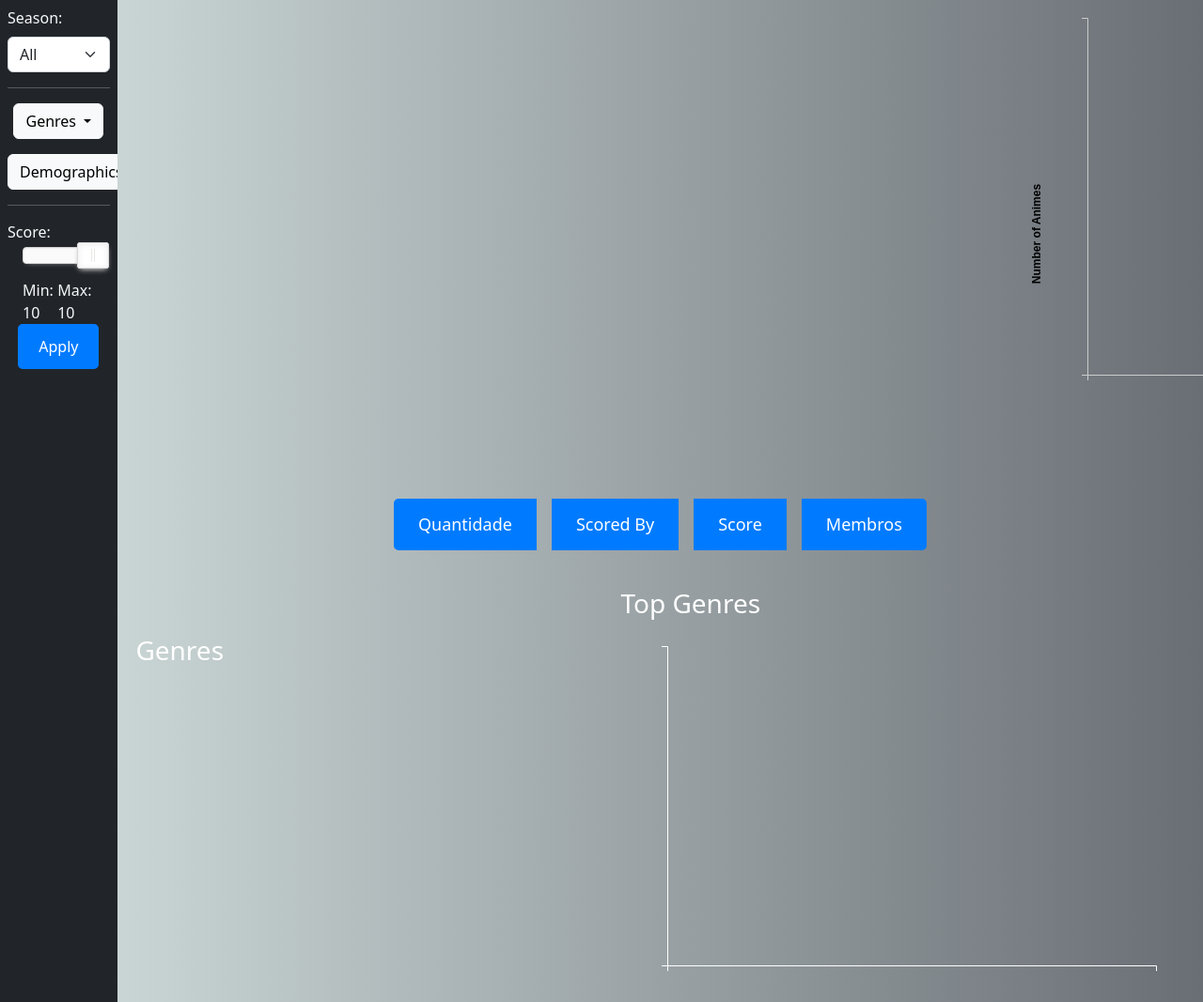
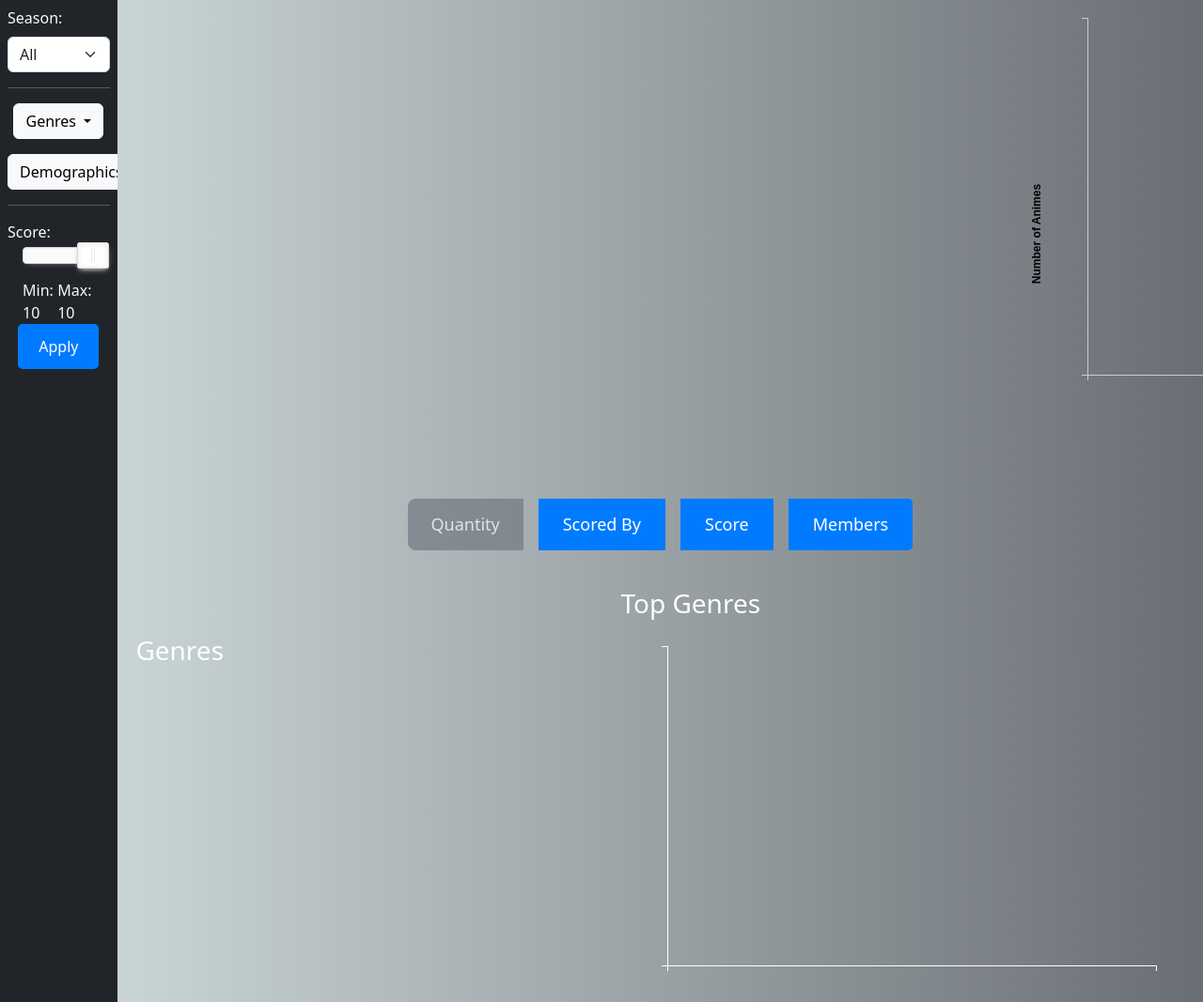
Before and after one commit to BrunoPascoa76/VI-2024-project, a Python web app: template templates/dashboard1.html in a window 1280 px wide. Shown: the part 135-1202 px from the top of the page at 94% size. Run offline with Jinja, Linux system fonts and the light colour scheme; the template is opened without the code that fills it: most values are stand-ins (such as "Sample title", 1, 10 or a date in 2020); some libraries are stand-ins or nearby versions.

Commit message:
temporary commit until decision is made

```diff
--- a/static/js/graph_interaction.js
+++ b/static/js/graph_interaction.js
@@ -13,6 +13,13 @@ function handleSpiderDemographicsClick(demographic){
     redirect(current_filters);
 }
 
+function handleMetricButtonsClick(metric){
+    document.getElementById("selected-metric").value = metric
+    let current_filters=extractFilterValues();
+
+    redirect(current_filters,"/dashboard1?");
+}
+
 function extractFilterValues() {
     let current_filters={}
 
@@ -21,6 +28,8 @@ function extractFilterValues() {
 
     current_filters["year"] = document.getElementById("yearSelect").value
     current_filters["season"] = document.getElementById("seasonSelect").value
+
+    current_filters["metric"] = document.getElementById("selected-metric").value
 
     let genres = []
     document.querySelectorAll('input[name="genres"]').forEach(genre => {
@@ -41,11 +50,11 @@ function extractFilterValues() {
     return current_filters
 }
 
-function redirect(current_filters) {
-    let urlString="/home?"
+function redirect(current_filters,urlString="/home?") {
 
     urlString += `min_score=${current_filters["min_score"]}&max_score=${current_filters["max_score"]}`
     urlString += `&year=${current_filters["year"]}&season=${current_filters["season"]}`
+    urlString += `&metric=${current_filters["metric"]}`
 
     current_filters["genres"].forEach(genre => {
         urlString += `&genres=${genre}`
--- a/templates/barchart_genres.html
+++ b/templates/barchart_genres.html
@@ -77,7 +77,7 @@
         .attr("x", d => x(d.label) + x.bandwidth() / 2)
         .attr("y", d => y(d.value) - 5)
         .attr("text-anchor", "middle")
-        .text(d => d.value);
+        .text(d => Math.round(d.value*100)/100);
 
     // Sorting function with transition
     function sortBars() {
@@ -101,7 +101,7 @@
             .duration(1000)
             .attr("x", d => x(d.label) + x.bandwidth() / 2)  // Move labels with bars
             .attr("y", d => y(d.value) - 5)  // Position labels above the bars
-            .text(d => d.value);  // Update label text to match new value
+            .text(d => Math.round(d.value*100)/100);  // Update label text to match new value
 
         // Re-render the X-axis with updated domain and transition
         svg4.select(".x-axis")  // Select the X-axis group
--- a/templates/dashboard1.html
+++ b/templates/dashboard1.html
@@ -28,9 +28,6 @@ body {
         background: linear-gradient(to right, #d4e0df, #696e74);
         color: #fff;
     }
-
-
-
 </style>
 <div class="d-flex flex-column">
     <div class="p-2">
@@ -47,13 +44,26 @@ body {
         </div>
     </div>
     <div class="p-2 d-flex flex-column">
-            <div class="p-2 mb-3 d-flex justify-content-center" >
+        <div class="p-2 mb-3 d-flex justify-content-center">
             <div class="btn-group" role="group" aria-label="Action Buttons">
-                    <button type="button" class="btn btn-primary btn-lg mx-2" id="btnQuantidade">Quantidade</button>
-                    <button type="button" class="btn btn-primary btn-lg mx-2" id="btnScoredBy">Scored By</button>
-                    <button type="button" class="btn btn-primary btn-lg mx-2" id="btnScore">Score</button>
-                    <button type="button" class="btn btn-primary btn-lg mx-2" id="btnMembros">Membros</button>
+                <button type="button"
+                    class="btn btn-lg mx-2 {% if 'metric' not in filters or filters.metric == 'quantity' %}btn-secondary{% else %}btn-primary{%endif %}"
+                    id="btnQuantidade" onclick="handleMetricButtonsClick('quantity')" {% if "metric" not in filters or
+                    filters.metric=="quantity" %}disabled{%endif %}>Quantity</button>
+
+                <button type="button" class="btn btn-lg mx-2 {% if 'metric'in filters and filters.metric == 'scored_by' %}btn-secondary{% else %}btn-primary{%endif %}" id="btnScoredBy"
+                    onclick="handleMetricButtonsClick('scored_by')" {% if "metric" in filters and
+                    filters.metric=="scored_by" %}disabled{%endif %}>Scored By</button>
+
+                <button type="button" class="btn btn-lg mx-2 {% if 'metric'in filters and filters.metric == 'score' %}btn-secondary{% else %}btn-primary{%endif %}" id="btnScore"
+                    onclick="handleMetricButtonsClick('score')" {% if "metric" in filters and filters.metric=="score"
+                    %}disabled{%endif %}>Score</button>
+                <button type="button" class="btn btn-lg mx-2 {% if 'metric'in filters and filters.metric == 'members' %}btn-secondary{% else %}btn-primary{%endif %}" id="btnMembros"
+                    onclick="handleMetricButtonsClick('members')" {% if "metric" in filters and
+                    filters.metric=="members" %}disabled{%endif %}>Members</button>
+
             </div>
+            <input type="text" style="display: none" id="selected-metric" value="{{metric | default('quantity')}}">
         </div>
         <div class="p-2 d-flex flex-row justify-content-center align-items-center">
             <div class="p-2">
```
Also changed, not shown: app.py (+8 -2 lines), utils.py (+12 -4 lines). Lines whose indentation alone changed are shown as unchanged.
